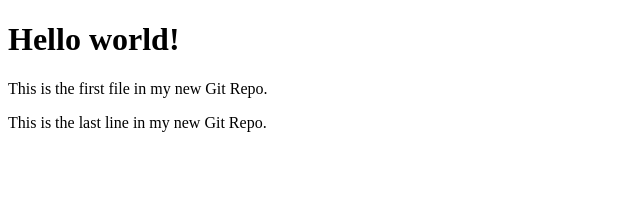
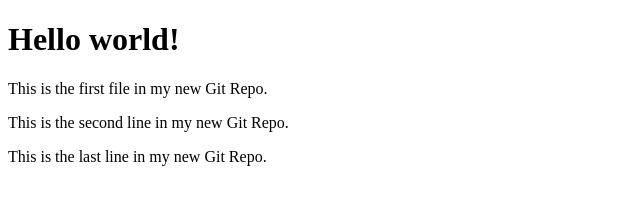
Before and after one commit to omochkin/demot, a plain HTML site: page index.html in a window 1280 px wide. Shown: the whole page, without its empty margins (0-640 px from the left). Drawn offline with Linux system fonts and the light colour scheme.

Commit message:
Second round

```diff
--- a/index.html
+++ b/index.html
@@ -7,6 +7,7 @@
 
 <h1>Hello world!</h1>
 <p>This is the first file in my new Git Repo.</p>
+<p>This is the second line in my new Git Repo.</p>
 <p>This is the last line in my new Git Repo.</p>
 </body>
 </html>
```
